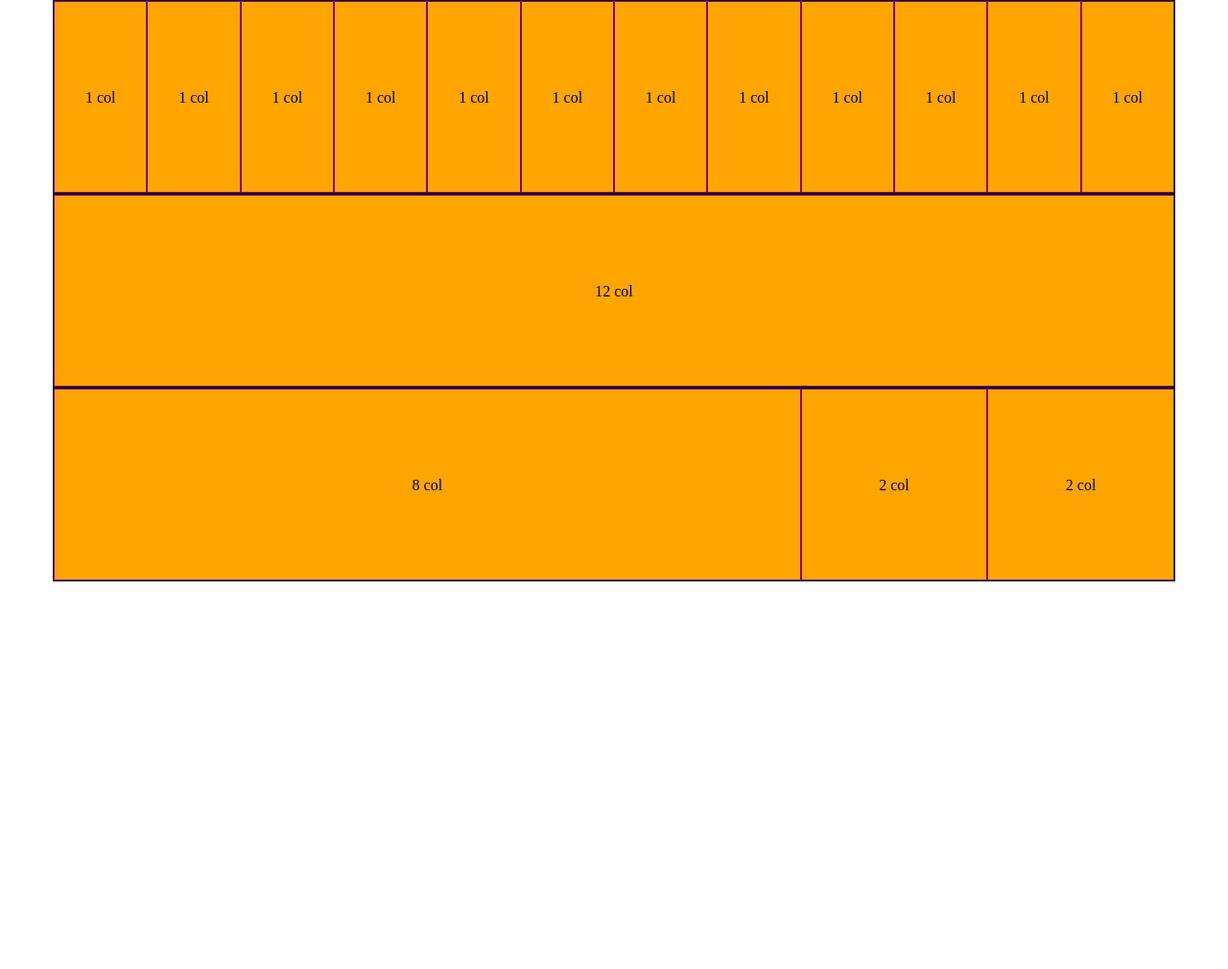
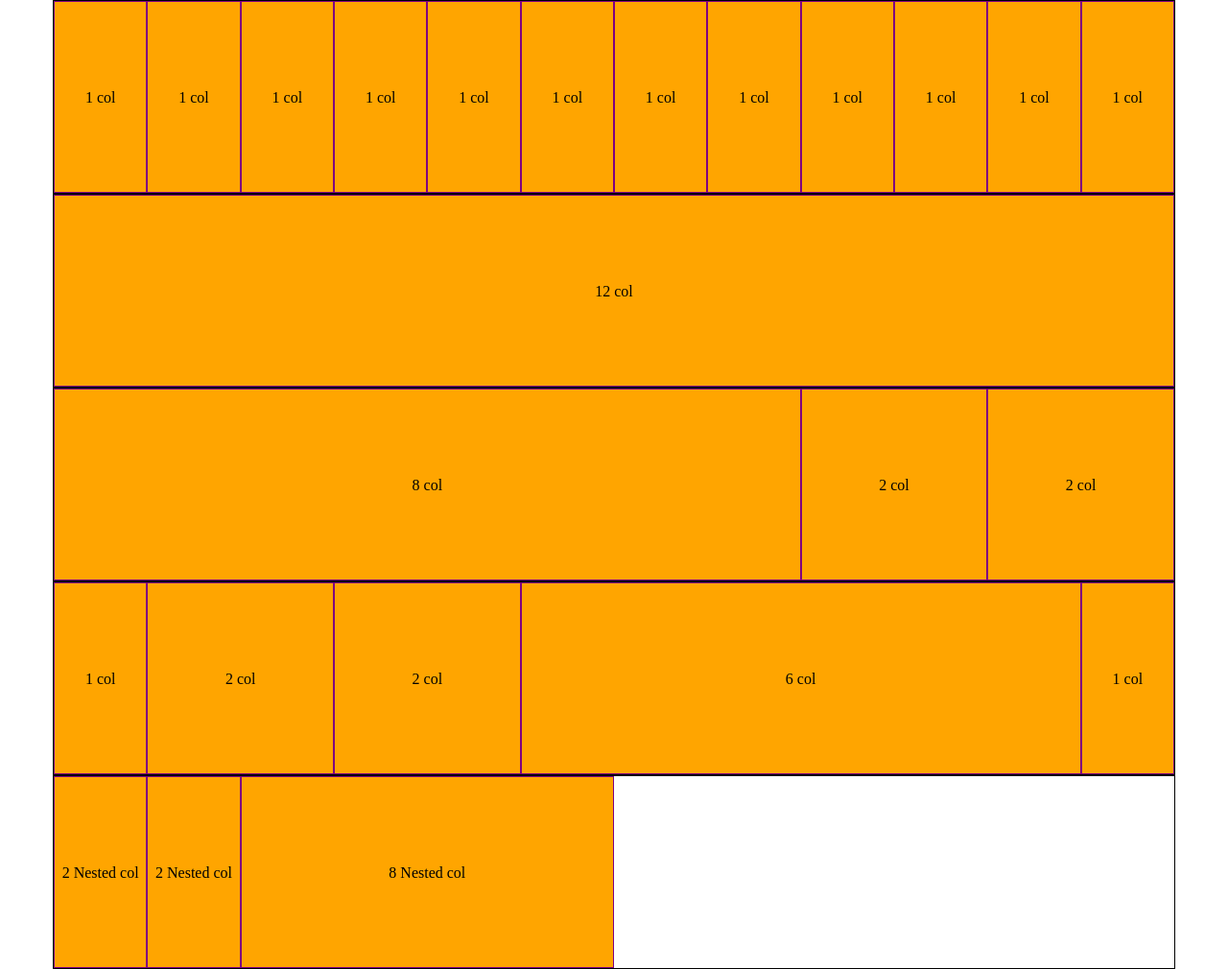
Before and after one commit to fabioalberici/html-css-12bool, a plain HTML site: page index.html in a window 1280 px wide. Shown: the whole page at 96% size. Before the commit the page ends 800 px from the top, so only its background shows below. Drawn offline with Linux system fonts and the light colour scheme.

Commit message:
proseguo esercizio, mancante footer

```diff
--- a/css/style.css
+++ b/css/style.css
@@ -30,3 +30,13 @@
   line-height: 200px;
 }
 /*fine terza riga */
+/*inizio quarta riga */
+.col-6 p {
+  text-align: center;
+  line-height: 200px;
+}
+/*fine quarta riga */
+/*inizio quinta riga*/
+.container-uno {
+  width: 50%;
+}
--- a/index.html
+++ b/index.html
@@ -28,10 +28,26 @@
       <div class="col-8"><p>8 col</p></div>
       <div class="col-2"><p>2 col</p></div>
       <div class="col-2"><p>2 col</p></div>
+    </div>
+    <div class="container">
+      <div class="col-1"><p>1 col</p></div>
+      <div class="col-2"><p>2 col</p></div>
+      <div class="col-2"><p>2 col</p></div>
+      <div class="col-6"><p>6 col</p></div>
+      <div class="col-1"><p>1 col</p></div>
+    </div>
+    <div class="container">
+      <div class="container-uno">
+        <div class="col-2"><p>2 Nested col</p></div>
+        <div class="col-2"><p>2 Nested col</p></div>
+        <div class="col-8"><p>8 Nested col</p></div>
+      </div>
+    </div>
 
-      </div>
 
-    </div>
+
+
+
 
   </body>
 </html>
```
